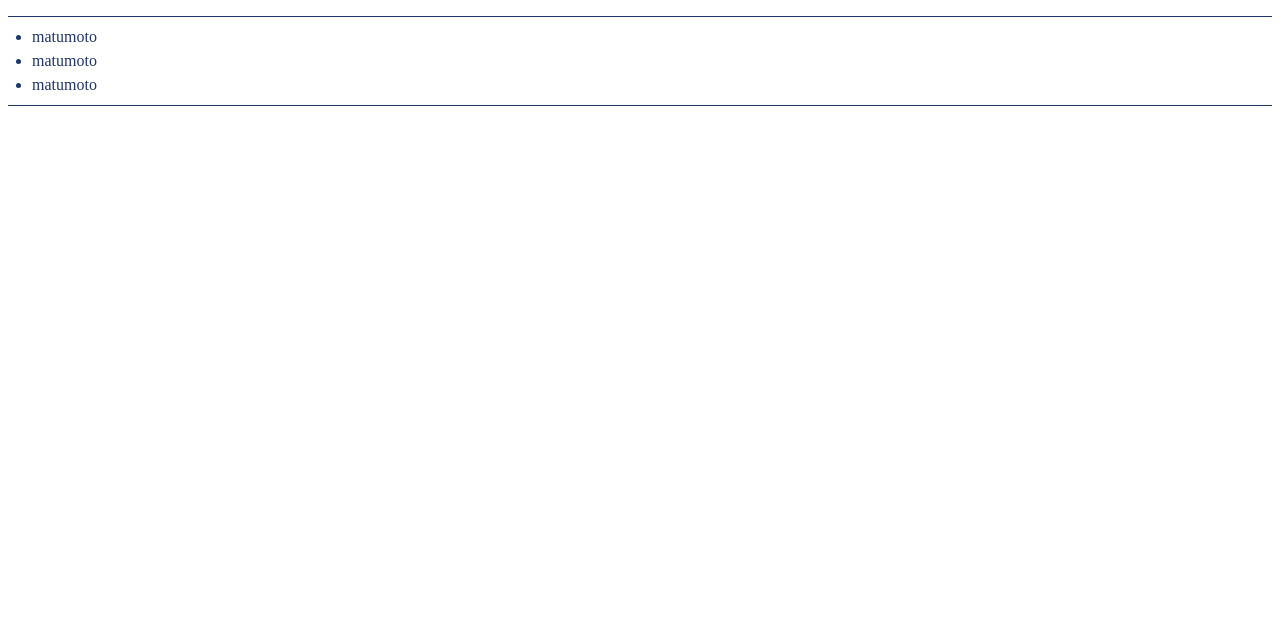
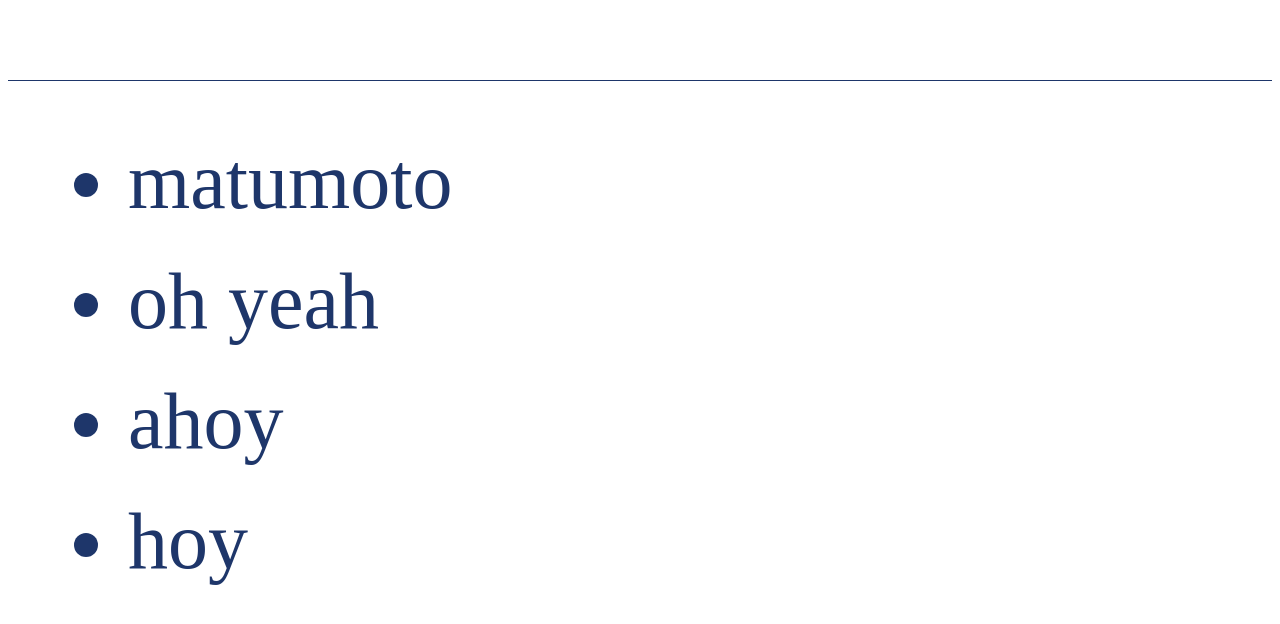
Before and after one commit to matumoto1234/github-pages-sandbox, a plain HTML site: page introduction/me.html in a window 1280 px wide. Shown: the top 624 px of the page. Drawn offline with Linux system fonts and the light colour scheme.

Commit message:
fix intro

```diff
--- a/introduction/me-style.css
+++ b/introduction/me-style.css
@@ -1,4 +1,5 @@
 ul {
+  font-size: 80px;
   color: #1e366a;
   border-top: solid #1e366a 1px;
   border-bottom: solid #1e366a 1px;
--- a/introduction/me.html
+++ b/introduction/me.html
@@ -3,13 +3,14 @@
   <meta charset="UTF-8">
   <title>matumoto</title>
   <link rel="stylesheet" href="me-style.css">
-  <link rel="icon" type="image/png" href="icon.png">
+  <link rel="icon" type="image/png" href="../icon.png">
 </head>
 
 <body>
   <ul>
     <li>matumoto</li>
-    <li>matumoto</li>
-    <li>matumoto</li>
+    <li>oh yeah</li>
+    <li>ahoy</li>
+    <li>hoy</li>
   </ul>
 </body>
```
